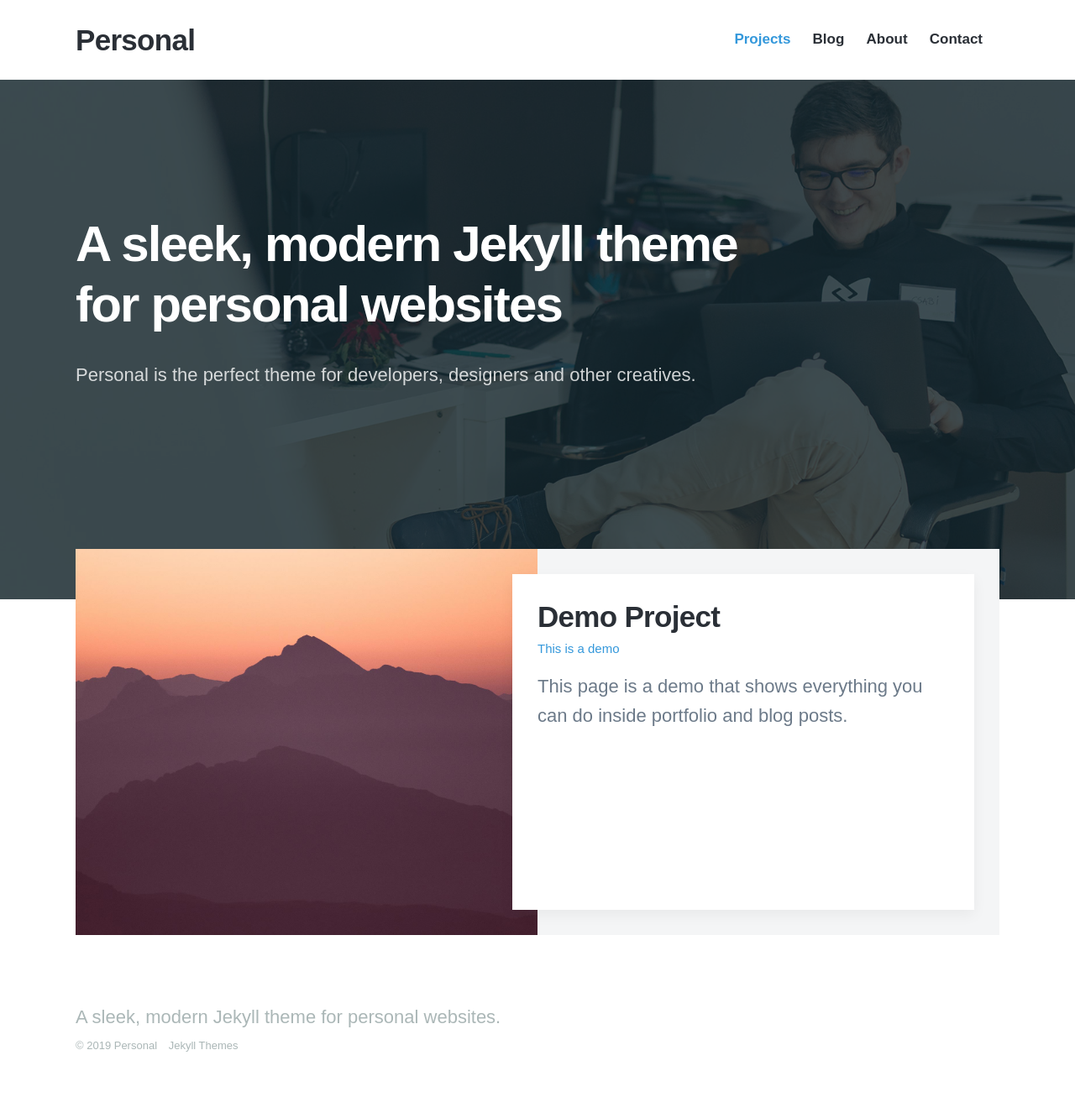
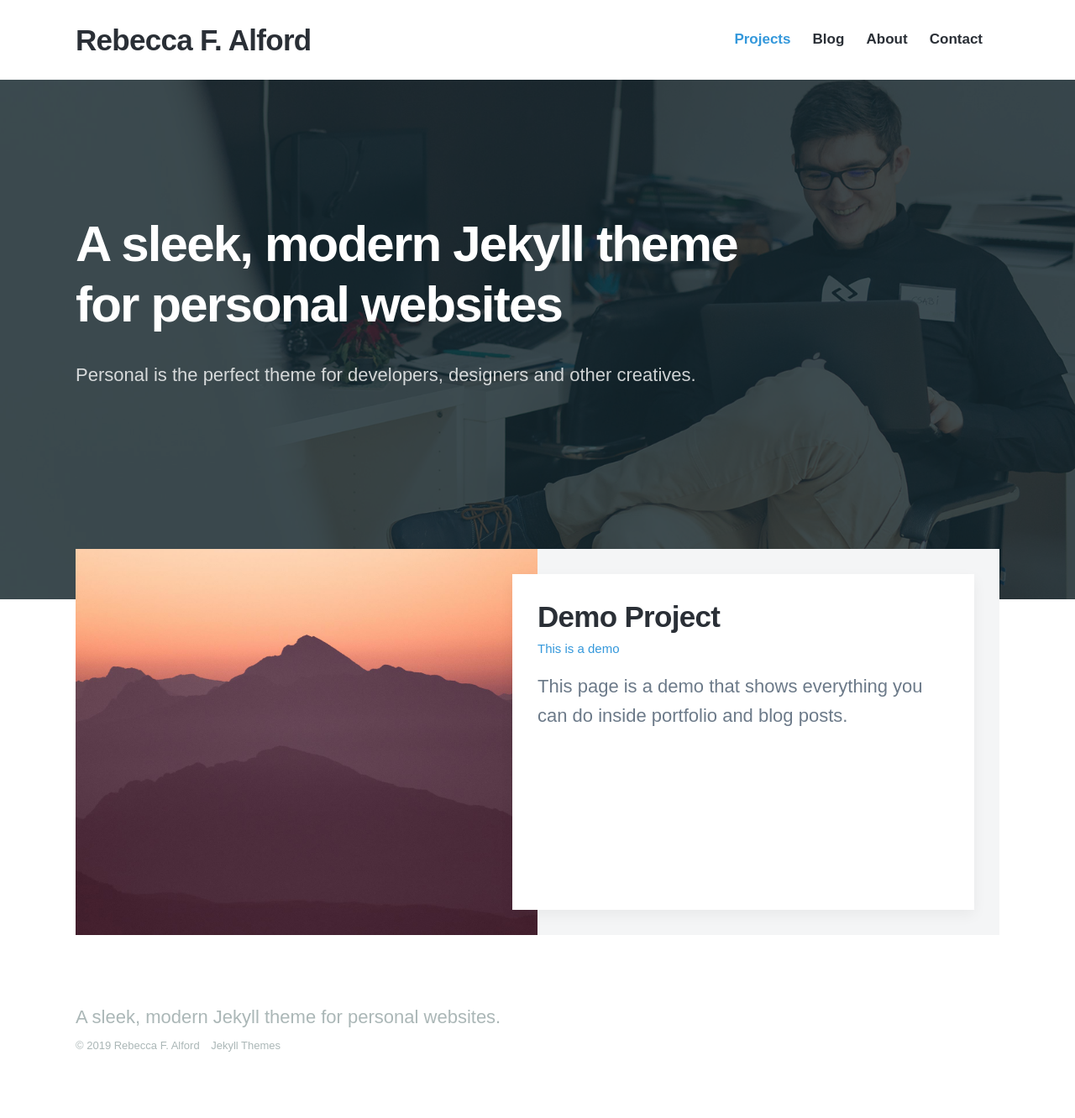
Before and after one commit to rfalford12/rfalford12.github.io, a Jekyll site: the page built from index.html, in a window 1280 px wide. Shown: the whole page at 84% size. Built offline with Jekyll 4.4.1, drawn with Linux system fonts in a browser that asks for light colours; nearby versions of some CDN libraries; some web fonts are replaced.

Commit message:
Starting to update website

```diff
--- a/_config.yml
+++ b/_config.yml
@@ -1,4 +1,4 @@
-site: Personal Jekyll Theme
+site: Rebecca Alford
 
 collections:
   pages:
--- a/_data/settings.yml
+++ b/_data/settings.yml
@@ -1,5 +1,5 @@
 basic_settings:
-  site_title: Personal
+  site_title: Rebecca F. Alford
   favicon_image: /images/favicon.png
 
 header_settings:
--- a/index.html
+++ b/index.html
@@ -1,6 +1,6 @@
 ---
 layout: default
-title: A sleek, modern Jekyll theme for personal websites.
+title: Rebecca F. Alford - Professional Site
 description: A sleek, modern Jekyll theme for personal websites. Personal is the perfect theme for developers, designers and other creatives.
 featured_image: /images/demo/home.jpg
 ---
```
Also changed, not shown: Gemfile.lock, images/demo/about.jpg.
